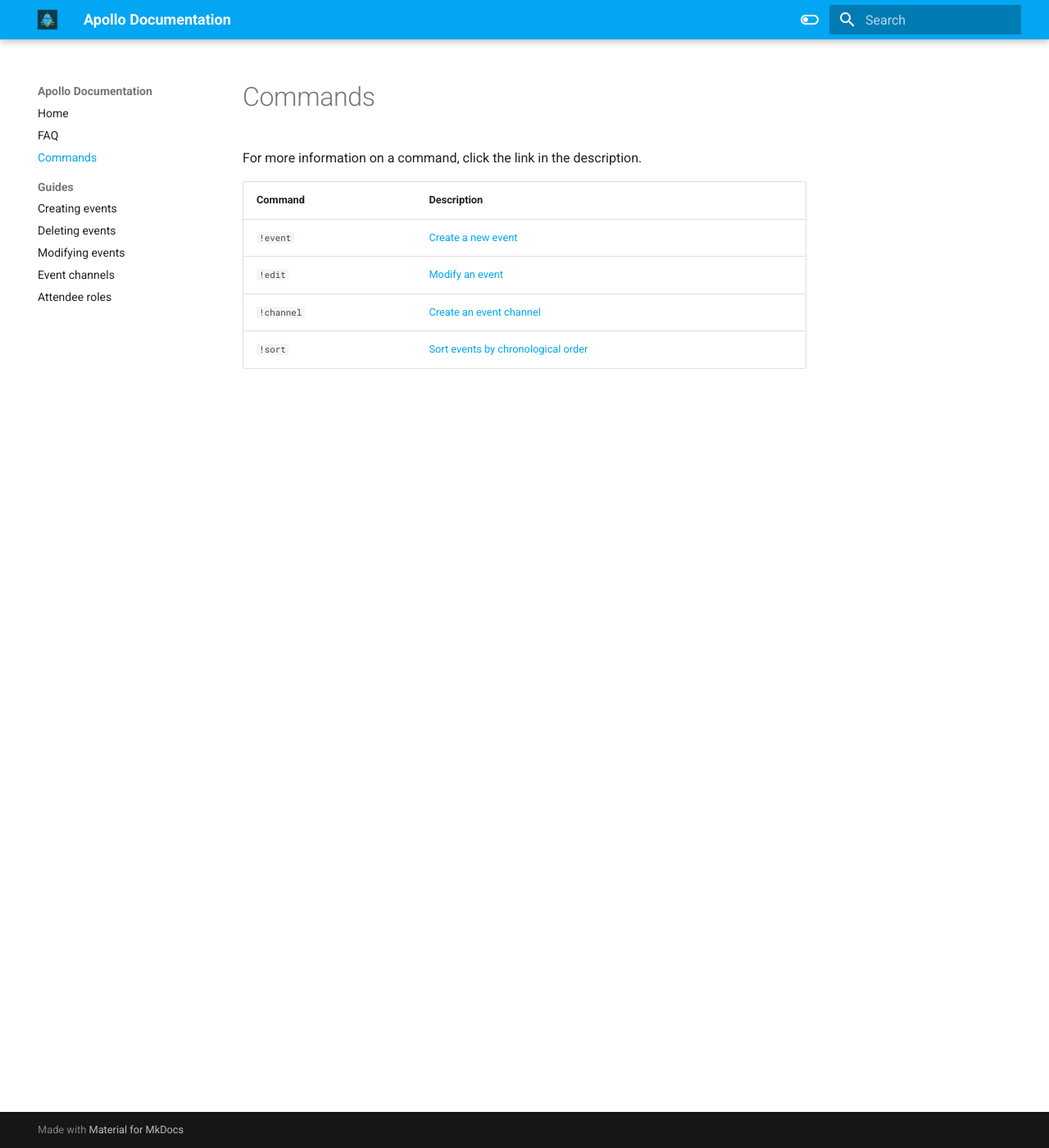
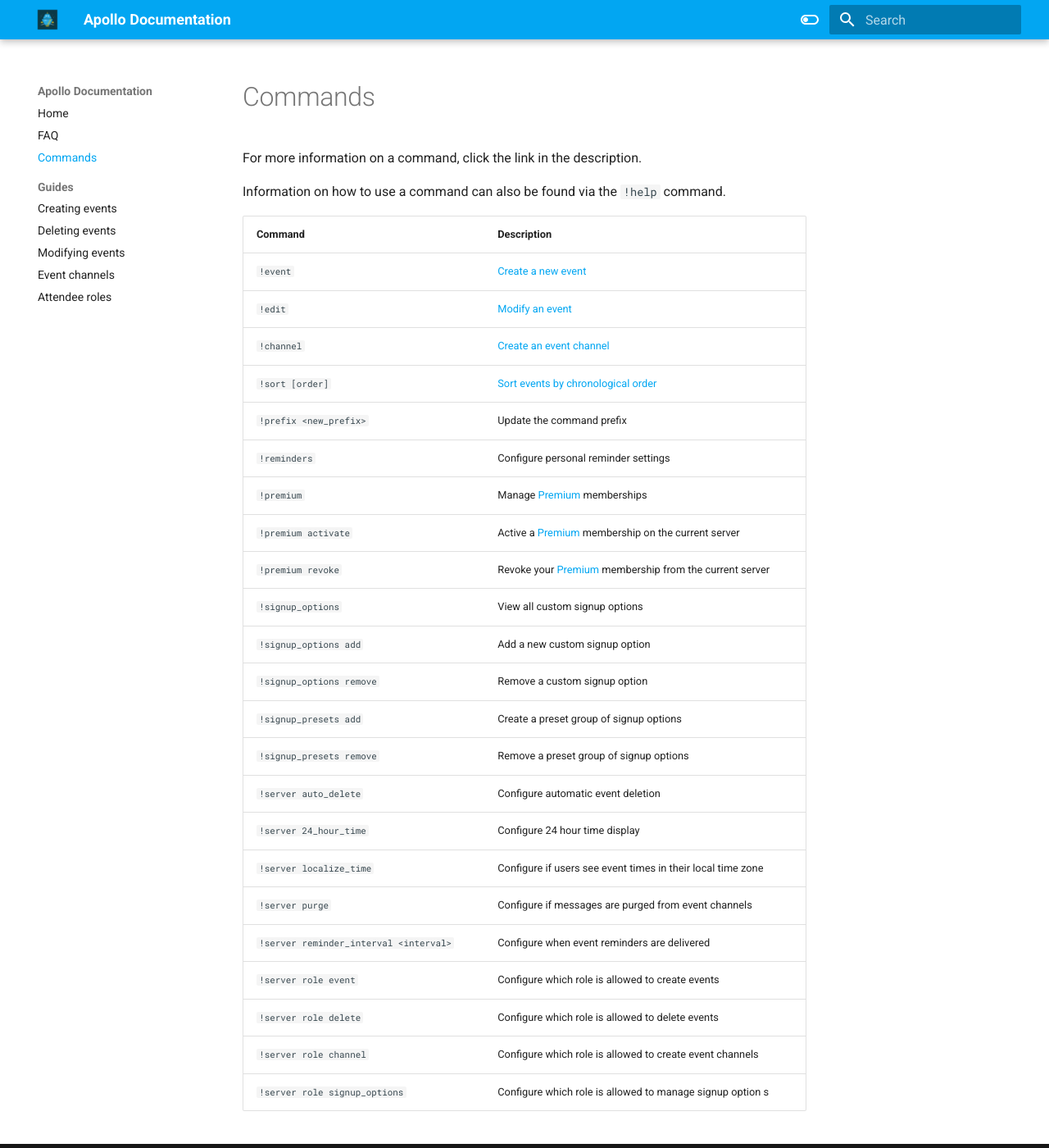
Before and after one commit to apollo-fyi/apollo-docs, an MkDocs documentation site: the page built from docs/commands.md, in a window 1280 px wide and 1400 px high. Shown: the whole window at 82% size. Built offline with MkDocs 1.6.1 and Material for MkDocs 9.7.7, drawn with Linux system fonts in a browser that asks for light colours; comment, search, counter and statistics services are not loaded.

Commit message:
Add missing commands

```diff
--- a/docs/commands.md
+++ b/docs/commands.md
@@ -2,9 +2,30 @@
 
 For more information on a command, click the link in the description.
 
-| Command           | Description        |
-| ----------------- | ------------------ |
-| `!event`          | [Create a new event](./creating_events.md) |
-| `!edit`           | [Modify an event](./modifying_events.md) |
-| `!channel`        | [Create an event channel](./event_channels.md#create-an-event-channel) |
-| `!sort`           | [Sort events by chronological order](./event_channels.md#sort-an-event-channel) |
+Information on how to use a command can also be found via the `!help` command.
+
+| Command                     | Description        |
+| --------------------------- | ------------------ |
+| `!event`                    | [Create a new event](./creating_events.md) |
+| `!edit`                     | [Modify an event](./modifying_events.md) |
+| `!channel`                  | [Create an event channel](./event_channels.md#create-an-event-channel) |
+| `!sort [order]`             | [Sort events by chronological order](./event_channels.md#sort-an-event-channel) |
+| `!prefix <new_prefix>`      | Update the command prefix |
+| `!reminders`                | Configure personal reminder settings |
+| `!premium`                  | Manage [Premium](https://apollo.fyi/premium) memberships |
+| `!premium activate`         | Active a [Premium](https://apollo.fyi/premium) membership on the current server |
+| `!premium revoke`           | Revoke your [Premium](https://apollo.fyi/premium)  membership from the current server |
+| `!signup_options`           | View all custom signup options |
+| `!signup_options add`       | Add a new custom signup option |
+| `!signup_options remove`    | Remove a custom signup option |
+| `!signup_presets add`       | Create a preset group of signup options |
+| `!signup_presets remove`    | Remove a preset group of signup options |
+| `!server auto_delete`       | Configure automatic event deletion |
+| `!server 24_hour_time`      | Configure 24 hour time display |
+| `!server localize_time`     | Configure if users see event times in their local time zone |
+| `!server purge`             | Configure if messages are purged from event channels |
+| `!server reminder_interval <interval>` | Configure when event reminders are delivered |
+| `!server role event`        | Configure which role is allowed to create events |
+| `!server role delete`       | Configure which role is allowed to delete events |
+| `!server role channel`      | Configure which role is allowed to create event channels |
+| `!server role signup_options` | Configure which role is allowed to manage signup option s|
```
